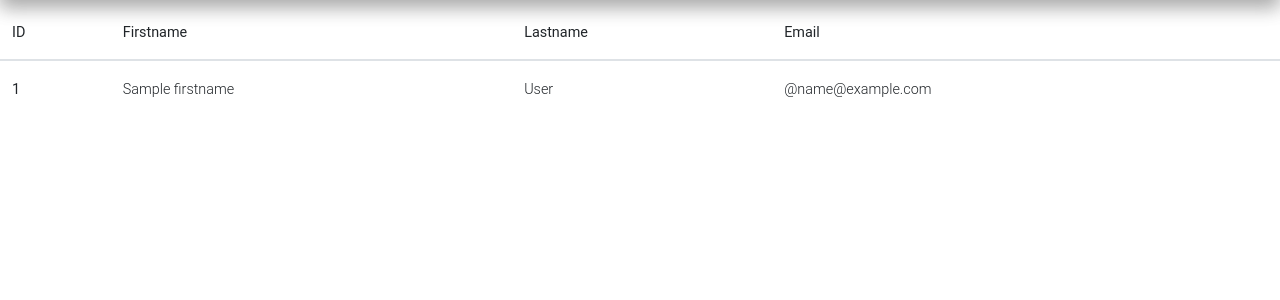
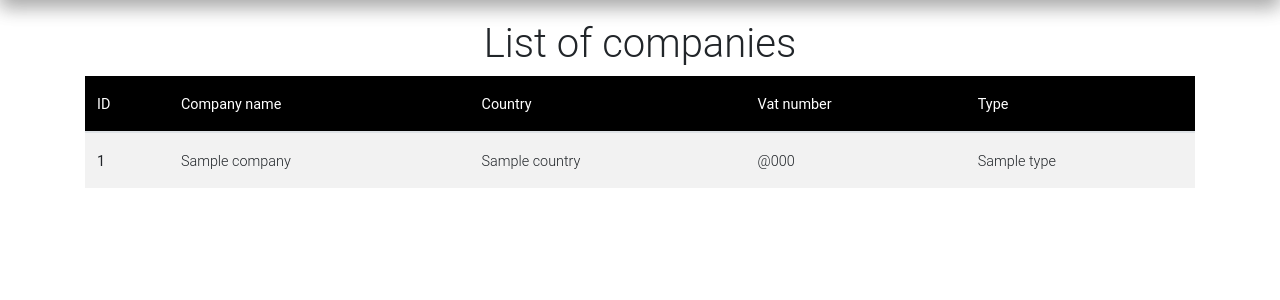
Before and after one commit to PierreKimbanziR/cogip, a PHP site: template views/companies/CompaniesView.php in a window 1280 px wide. Shown: the part 226-526 px from the top of the page. Run offline with PHP 8.4, Linux system fonts and the light colour scheme; the visitor is signed in with stand-in values (Sample User, id 1); the template is opened without the code that fills it: most values are stand-ins (such as "Sample title", 1, 10 or a date in 2020); data that the repository does not hold is empty; some libraries are stand-ins or nearby versions.

Commit message:
add Companiesview

```diff
--- a/views/companies/CompaniesView.php
+++ b/views/companies/CompaniesView.php
@@ -1,32 +1,49 @@
 <?php
-// Inclure Header ...
+
 include "components/header.php";
 include "components/navbar.php";
 ?>
 
-
-<table class="table">
-    <thead>
+<div class="container" >
+<h1 class="text-center ">List of companies</h1>
+<table class="table table-striped">
+    <thead class="black white-text">
         <tr>
             <th scope="col">ID</th>
-            <th scope="col">Firstname</th>
-            <th scope="col">Lastname</th>
-            <th scope="col">Email</th>
+            <th scope="col">Company name</th>
+            <th scope="col">Country</th>
+            <th scope="col">Vat number</th>
+            <th scope="col">Type</th>
         </tr>
     </thead>
     <tbody>
 
-        <!-- On pourrait utiliser { ... } à la place de : -->
-        <?php foreach ($contacts as $contact): ?>
-        <tr>
-            <th scope="row"><?php echo $contact['id'] ?></th>
-            <td><?php echo $contact['firstname'] ?></td>
-            <td><?php echo $contact['lastname'] ?></td>
-            <td>@<?php echo $contact['email'] ?></td>
+        <!-- On pourrait utiliser { ... } à la place de :  -->
+        <?php foreach ($companies as $company): ?>
+
+        <!-- id dans le tr pour appliquer un JS quand on clic sur tr-->
+        <tr id="<?php echo $company['id'];?>" class="example hoverable">
+
+            <th scope="row">
+            <a href='company/<?php echo $company['id'];?>'>
+            <?php echo $company["id"];?></a>
+            </th>
+
+            <td ><?php echo $company['Company name'] ?></td>
+            <td><?php echo $company['Country'] ?></td>
+            <td>@<?php echo $company['Vat number'] ?></td>
+            <td><?php echo $company['Type'] ?></td>
         </tr>
+
 
         <!-- Fin de endforeach  -->
         <?php endforeach?>
 
     </tbody>
 </table>
+</div>
+
+<?php
+// Inclure Footer ...
+include "components/footer.php";
+?>
```
Also changed, not shown: controllers/Companies/CompaniesController.php (+12 -7 lines), models/companies/CompanyModel.php (+4 -3 lines).
